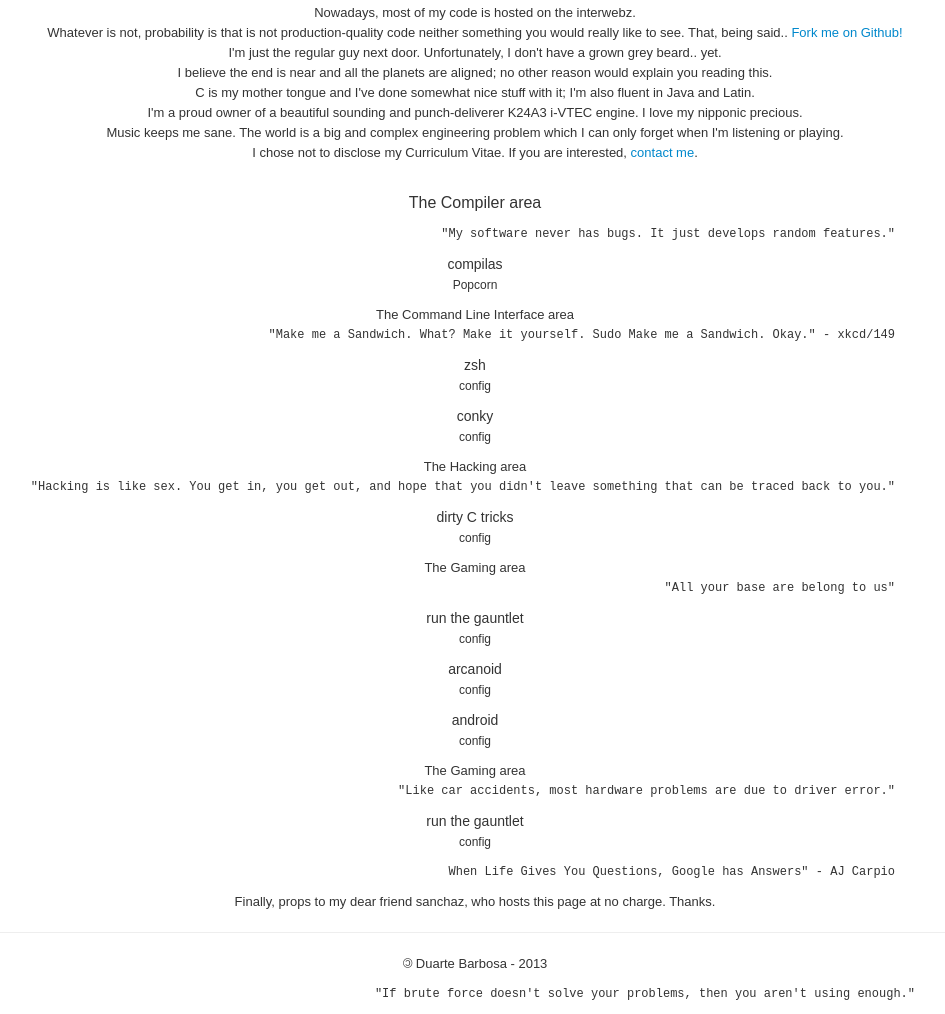
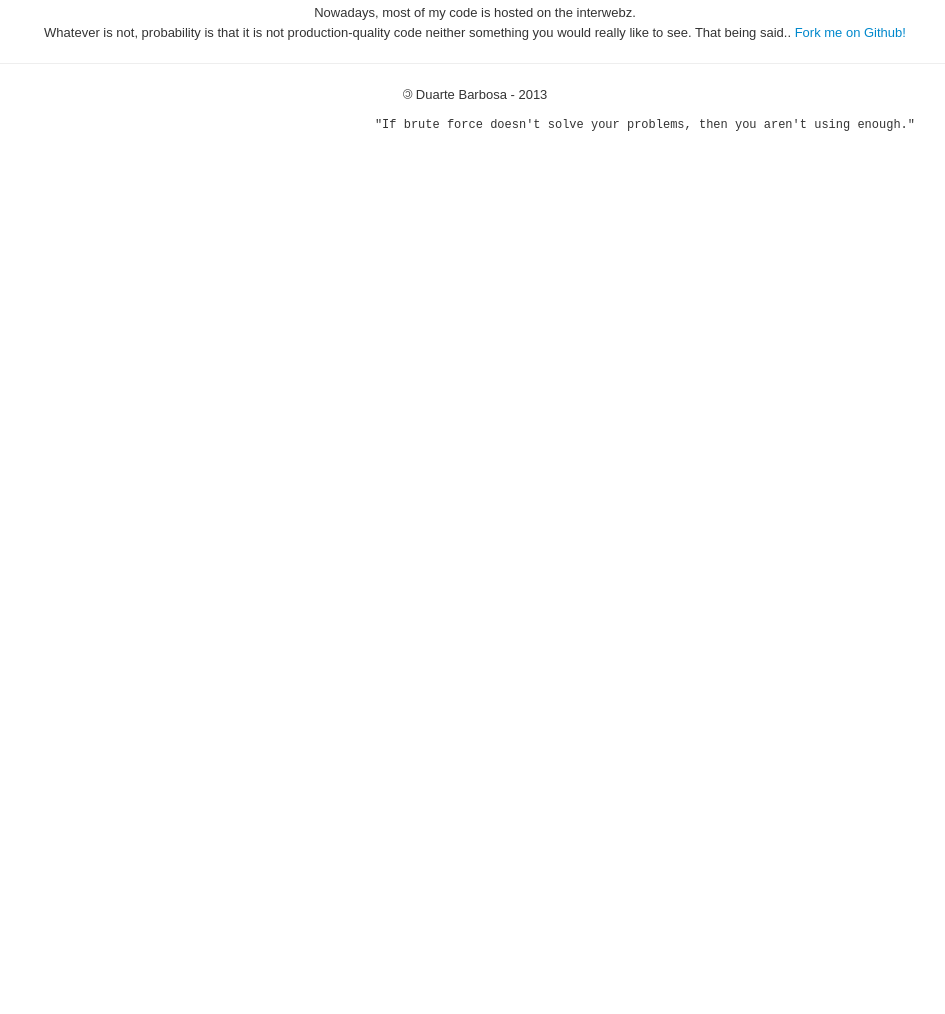
Before and after one commit to duartebarbosa/website, a plain HTML site: page g33kness.html in a window 1280 px wide. Shown: the part 229-1243 px from the top of the page, without its empty margins (165-1110 px from the left). After the commit the page ends 800 px from the top, so only its background shows below. Drawn offline with Linux system fonts and the light colour scheme.

Commit message:
cleanup; revamp; contact added

```diff
--- a/css/style.css
+++ b/css/style.css
@@ -8,28 +8,11 @@
 	font-weight:bold;
 }
 
-.center {
-	margin-left : auto;
-	margin-right : auto;
-}
-
 p.quotes {
 	font-family: "Courier New", Monospace;
 	font-size: 12px;
 	text-align: right;
 	margin-right: 200px;
-}
-
-.title {
-	font-family: Sans-serif;
-	font-size:18px;
-	text-align : center;
-}
-
-.sub-title {
-	font-family: Sans-serif;
-	font-size:16px;
-	text-align : center;
 }
 
 .item {
@@ -47,10 +30,3 @@ p.quotes {
 	transform: scaleX(-1);
 	display: inline-block;
 }
-
-#copyright {
-	font-family: Sans-serif;
-	font-size:12px;
-	font-weight:bold;
-	text-align : center;
-}
--- a/g33kness.html
+++ b/g33kness.html
@@ -49,78 +49,10 @@
 			</p>
 			<p>
 				Nowadays, most of my code is hosted on the interwebz.<br>
-				Whatever is not, probability is that is not production-quality code neither something you would really like to see. That, being said..
+				Whatever is not, probability is that it is not production-quality code neither something you would really like to see. That being said..
 				<a href="https://github.com/duartebarbosa">Fork me on Github!</a><br>
-				I'm just the regular guy next door. Unfortunately, I don't have a grown grey beard.. yet.<br>
-				I believe the end is near and all the planets are aligned; no other reason would explain you reading this.<br>
-				C is my mother tongue and I've done somewhat nice stuff with it; I'm also fluent in Java and Latin.<br>
-				I'm a proud owner of a beautiful sounding and punch-deliverer K24A3 i-VTEC engine. I love my nipponic precious.<br>
-				Music keeps me sane. The world is a big and complex engineering problem which I can only forget when I'm listening or playing.<br>
-				I chose not to disclose my Curriculum Vitae. If you are interested, <a href="contact-me.html">contact me</a>.
 			</p>
 			<p>
-
-		<br>
-		<span class="sub-title">The Compiler area</span><br>
-		<p class="quotes">"My software never has bugs. It just develops random features."</p>
-
-		<p class="item">compilas<br>
-			<span class="sub-item">
-				Popcorn<br>
-			</span>
-		</p>
-
-		<span id="sub-title">The Command Line Interface area</span><br>
-		<p class="quotes">"Make me a Sandwich. What? Make it yourself. Sudo Make me a Sandwich. Okay." - xkcd/149</p>
-		<p class="item">zsh<br>
-			<span class="sub-item">
-				config<br>
-			</span>
-		</p>
-		<p class="item">conky<br>
-			<span class="sub-item">
-				config<br>
-			</span>
-		</p>
-
-		<span id="sub-title">The Hacking area</span><br>
-		<p class="quotes">"Hacking is like sex. You get in, you get out, and hope that you didn't leave something that can be traced back to you."</p>
-		<p class="item">dirty C tricks<br>
-			<span class="sub-item">
-				config<br>
-			</span>
-		</p>
-
-		<span id="sub-title">The Gaming area</span><br>
-		<p class="quotes">"All your base are belong to us"</p>
-		<p class="item">run the gauntlet<br>
-			<span class="sub-item">
-				config<br>
-			</span>
-		</p>
-		<p class="item">arcanoid<br>
-			<span class="sub-item">
-				config<br>
-			</span>
-		</p>
-		<p class="item">android<br>
-			<span class="sub-item">
-				config<br>
-			</span>
-		</p>
-
-		<span id="sub-title">The Gaming area</span><br>
-		<p class="quotes">"Like car accidents, most hardware problems are due to driver error."</p>
-		<p class="item">run the gauntlet<br>
-			<span class="sub-item">
-				config<br>
-			</span>
-		</p>
-
-		<p class="quotes">When Life Gives You Questions, Google has Answers" - AJ Carpio</p>
-
-			</p>
-			<p>	Finally, props to my dear friend sanchaz, who hosts this page at no charge. Thanks.</p>
 			<hr>
 			<footer>
 				<p><span class="copyleft">&copy;</span> Duarte Barbosa - 2013</p>
```
Also changed, not shown: about-me.html (+1 -1 lines), contact-me.html (+2 -3 lines), index.html (+0 -1 lines), music.html (+4 -5 lines), 1 other file.
